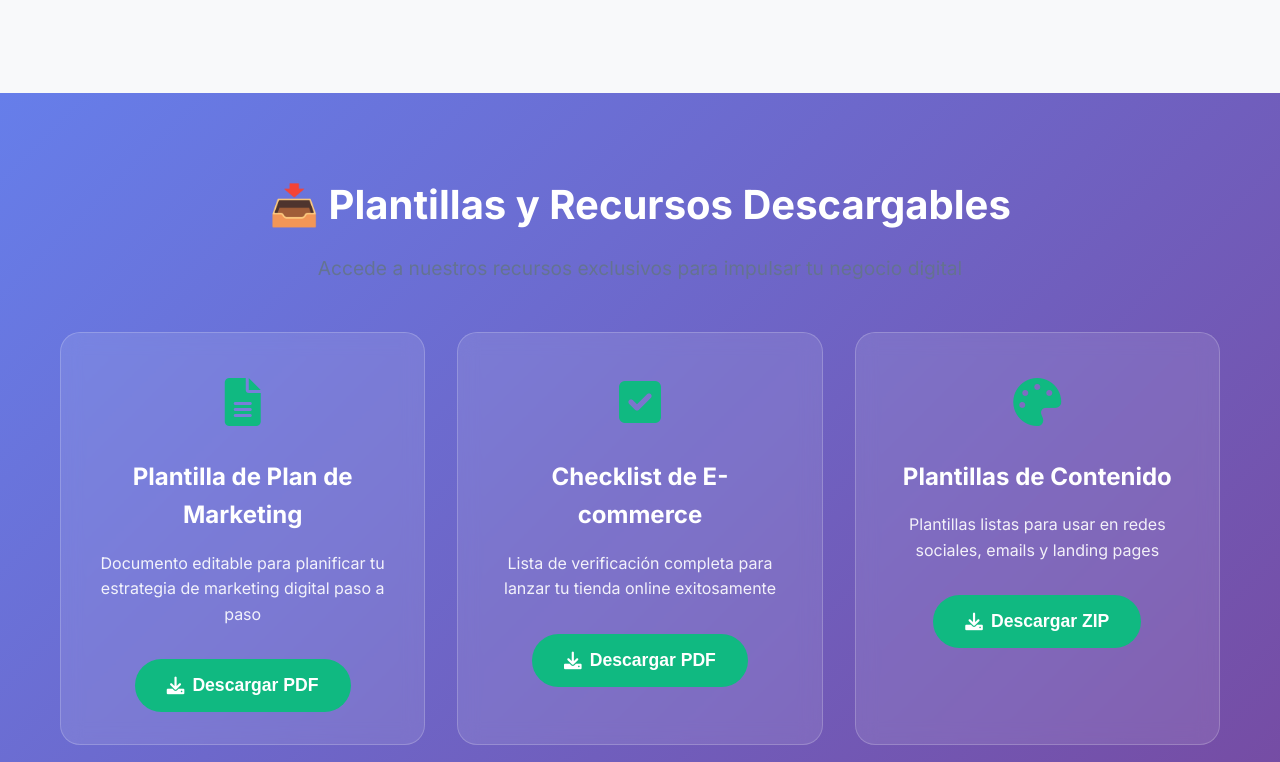
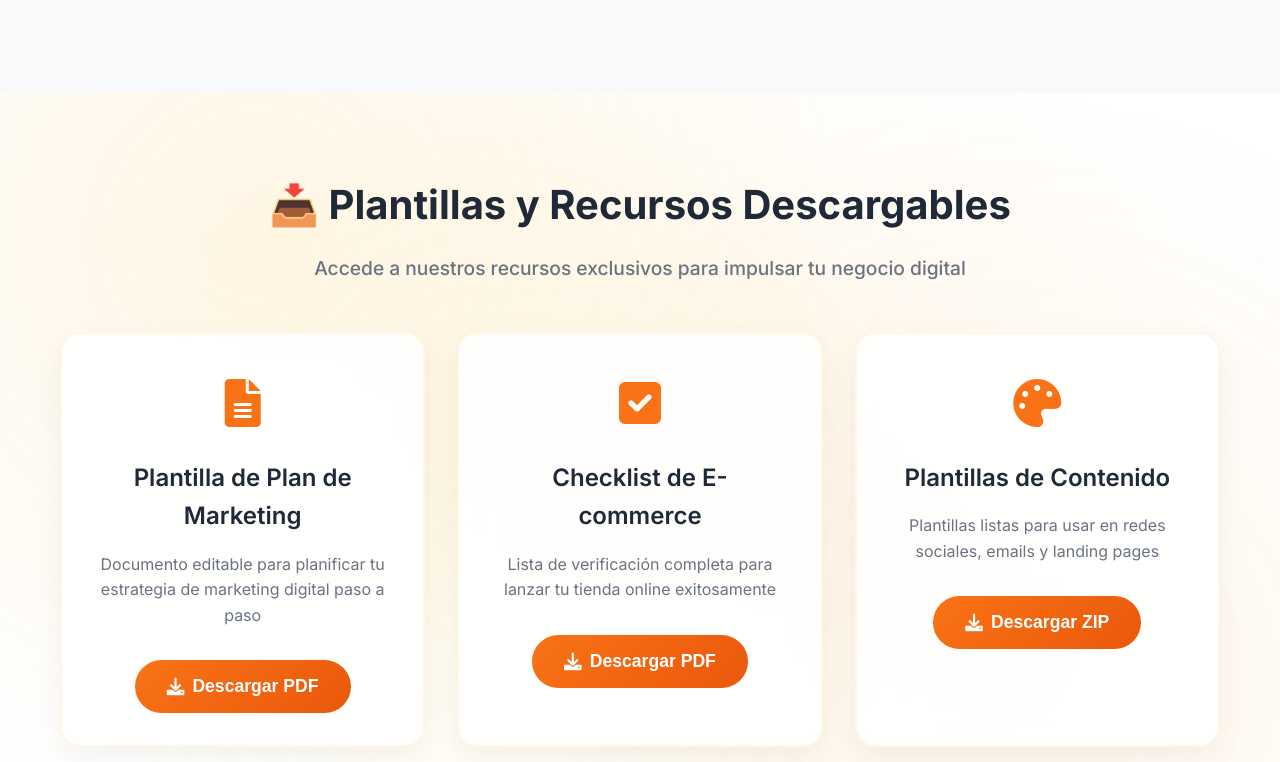
Before and after one commit to ideasdevops/ciber-risk-mockup, a website: page index.html in a window 1280 px wide. Shown: the part 8998-9760 px from the top of the page. Drawn offline with Linux system fonts and the light colour scheme.

Commit message:
Actualizar estilo de seccion de descargas
- Cambiar fondo violeta por blanco con burbujas de lava difuminadas
- Implementar acentos naranjas en iconos y botones
- Agregar efectos de hover con animaciones suaves
- Crear gradientes naranjas en botones de descarga
- Aplicar efectos de brillo en hover de botones
- Mejorar contraste y legibilidad del texto
- Mantener consistencia con el estilo general del sitio

```diff
--- a/frontend/styles.css
+++ b/frontend/styles.css
@@ -883,23 +883,47 @@ html {
    DOWNLOADS SECTION
    =============================================== */
 .downloads-section {
-    background: linear-gradient(135deg, #667eea 0%, #764ba2 100%);
+    background: #ffffff;
     padding: 5rem 0;
-    color: white;
+    position: relative;
+    overflow: hidden;
+}
+
+.downloads-section::before {
+    content: '';
+    position: absolute;
+    top: 0;
+    left: 0;
+    right: 0;
+    bottom: 0;
+    background:
+        radial-gradient(circle at 20% 20%, rgba(255, 165, 0, 0.1) 0%, transparent 50%),
+        radial-gradient(circle at 80% 80%, rgba(255, 140, 0, 0.08) 0%, transparent 50%),
+        radial-gradient(circle at 40% 60%, rgba(255, 200, 0, 0.06) 0%, transparent 50%),
+        radial-gradient(circle at 60% 40%, rgba(255, 165, 0, 0.05) 0%, transparent 50%);
+    pointer-events: none;
+    z-index: 1;
+}
+
+.downloads-section .container {
+    position: relative;
+    z-index: 2;
 }
 
 .downloads-section h2 {
     text-align: center;
     font-size: 2.5rem;
     margin-bottom: 1rem;
-    color: white;
+    color: #1f2937;
+    font-weight: 700;
 }
 
 .downloads-section .section-subtitle {
     text-align: center;
     font-size: 1.2rem;
     margin-bottom: 3rem;
-    opacity: 0.9;
+    color: #6b7280;
+    font-weight: 500;
 }
 
 .downloads-grid {
@@ -910,40 +934,69 @@ html {
 }
 
 .download-card {
-    background: rgba(255, 255, 255, 0.1);
+    background: rgba(255, 255, 255, 0.9);
     backdrop-filter: blur(10px);
     border-radius: 20px;
     padding: 2rem;
     text-align: center;
-    border: 1px solid rgba(255, 255, 255, 0.2);
-    transition: transform 0.3s ease, box-shadow 0.3s ease;
+    border: 2px solid rgba(255, 165, 0, 0.1);
+    transition: all 0.3s ease;
+    box-shadow: 0 10px 30px rgba(0, 0, 0, 0.05);
+    position: relative;
+    overflow: hidden;
+}
+
+.download-card::before {
+    content: '';
+    position: absolute;
+    top: -50%;
+    left: -50%;
+    width: 200%;
+    height: 200%;
+    background: radial-gradient(circle, rgba(255, 165, 0, 0.03) 0%, transparent 70%);
+    opacity: 0;
+    transition: opacity 0.3s ease;
+    pointer-events: none;
 }
 
 .download-card:hover {
-    transform: translateY(-5px);
-    box-shadow: 0 20px 40px rgba(0, 0, 0, 0.1);
+    transform: translateY(-8px);
+    box-shadow: 0 20px 40px rgba(255, 165, 0, 0.15);
+    border-color: rgba(255, 165, 0, 0.3);
+}
+
+.download-card:hover::before {
+    opacity: 1;
 }
 
 .download-icon {
     font-size: 3rem;
-    color: #10b981;
+    color: #f97316;
     margin-bottom: 1rem;
+    transition: all 0.3s ease;
+}
+
+.download-card:hover .download-icon {
+    color: #ea580c;
+    transform: scale(1.1);
 }
 
 .download-card h3 {
     font-size: 1.5rem;
     margin-bottom: 1rem;
-    color: white;
+    color: #1f2937;
+    font-weight: 600;
 }
 
 .download-card p {
     margin-bottom: 2rem;
-    opacity: 0.9;
+    color: #6b7280;
     line-height: 1.6;
+    font-size: 1rem;
 }
 
 .download-btn {
-    background: #10b981;
+    background: linear-gradient(135deg, #f97316 0%, #ea580c 100%);
     color: white;
     border: none;
     padding: 1rem 2rem;
@@ -955,12 +1008,34 @@ html {
     display: inline-flex;
     align-items: center;
     gap: 0.5rem;
+    position: relative;
+    overflow: hidden;
+}
+
+.download-btn::before {
+    content: '';
+    position: absolute;
+    top: 0;
+    left: -100%;
+    width: 100%;
+    height: 100%;
+    background: linear-gradient(90deg, transparent, rgba(255, 255, 255, 0.2), transparent);
+    transition: left 0.5s ease;
+}
+
+.download-btn:hover::before {
+    left: 100%;
 }
 
 .download-btn:hover {
-    background: #059669;
+    background: linear-gradient(135deg, #ea580c 0%, #dc2626 100%);
     transform: translateY(-2px);
-    box-shadow: 0 10px 20px rgba(16, 185, 129, 0.3);
+    box-shadow: 0 10px 25px rgba(249, 115, 22, 0.4);
+}
+
+.download-btn:active {
+    transform: translateY(0);
+    box-shadow: 0 5px 15px rgba(249, 115, 22, 0.3);
 }
 
 /* Modal Styles */
--- a/styles.css
+++ b/styles.css
@@ -883,23 +883,47 @@ html {
    DOWNLOADS SECTION
    =============================================== */
 .downloads-section {
-    background: linear-gradient(135deg, #667eea 0%, #764ba2 100%);
+    background: #ffffff;
     padding: 5rem 0;
-    color: white;
+    position: relative;
+    overflow: hidden;
+}
+
+.downloads-section::before {
+    content: '';
+    position: absolute;
+    top: 0;
+    left: 0;
+    right: 0;
+    bottom: 0;
+    background:
+        radial-gradient(circle at 20% 20%, rgba(255, 165, 0, 0.1) 0%, transparent 50%),
+        radial-gradient(circle at 80% 80%, rgba(255, 140, 0, 0.08) 0%, transparent 50%),
+        radial-gradient(circle at 40% 60%, rgba(255, 200, 0, 0.06) 0%, transparent 50%),
+        radial-gradient(circle at 60% 40%, rgba(255, 165, 0, 0.05) 0%, transparent 50%);
+    pointer-events: none;
+    z-index: 1;
+}
+
+.downloads-section .container {
+    position: relative;
+    z-index: 2;
 }
 
 .downloads-section h2 {
     text-align: center;
     font-size: 2.5rem;
     margin-bottom: 1rem;
-    color: white;
+    color: #1f2937;
+    font-weight: 700;
 }
 
 .downloads-section .section-subtitle {
     text-align: center;
     font-size: 1.2rem;
     margin-bottom: 3rem;
-    opacity: 0.9;
+    color: #6b7280;
+    font-weight: 500;
 }
 
 .downloads-grid {
@@ -910,40 +934,69 @@ html {
 }
 
 .download-card {
-    background: rgba(255, 255, 255, 0.1);
+    background: rgba(255, 255, 255, 0.9);
     backdrop-filter: blur(10px);
     border-radius: 20px;
     padding: 2rem;
     text-align: center;
-    border: 1px solid rgba(255, 255, 255, 0.2);
-    transition: transform 0.3s ease, box-shadow 0.3s ease;
+    border: 2px solid rgba(255, 165, 0, 0.1);
+    transition: all 0.3s ease;
+    box-shadow: 0 10px 30px rgba(0, 0, 0, 0.05);
+    position: relative;
+    overflow: hidden;
+}
+
+.download-card::before {
+    content: '';
+    position: absolute;
+    top: -50%;
+    left: -50%;
+    width: 200%;
+    height: 200%;
+    background: radial-gradient(circle, rgba(255, 165, 0, 0.03) 0%, transparent 70%);
+    opacity: 0;
+    transition: opacity 0.3s ease;
+    pointer-events: none;
 }
 
 .download-card:hover {
-    transform: translateY(-5px);
-    box-shadow: 0 20px 40px rgba(0, 0, 0, 0.1);
+    transform: translateY(-8px);
+    box-shadow: 0 20px 40px rgba(255, 165, 0, 0.15);
+    border-color: rgba(255, 165, 0, 0.3);
+}
+
+.download-card:hover::before {
+    opacity: 1;
 }
 
 .download-icon {
     font-size: 3rem;
-    color: #10b981;
+    color: #f97316;
     margin-bottom: 1rem;
+    transition: all 0.3s ease;
+}
+
+.download-card:hover .download-icon {
+    color: #ea580c;
+    transform: scale(1.1);
 }
 
 .download-card h3 {
     font-size: 1.5rem;
     margin-bottom: 1rem;
-    color: white;
+    color: #1f2937;
+    font-weight: 600;
 }
 
 .download-card p {
     margin-bottom: 2rem;
-    opacity: 0.9;
+    color: #6b7280;
     line-height: 1.6;
+    font-size: 1rem;
 }
 
 .download-btn {
-    background: #10b981;
+    background: linear-gradient(135deg, #f97316 0%, #ea580c 100%);
     color: white;
     border: none;
     padding: 1rem 2rem;
@@ -955,12 +1008,34 @@ html {
     display: inline-flex;
     align-items: center;
     gap: 0.5rem;
+    position: relative;
+    overflow: hidden;
+}
+
+.download-btn::before {
+    content: '';
+    position: absolute;
+    top: 0;
+    left: -100%;
+    width: 100%;
+    height: 100%;
+    background: linear-gradient(90deg, transparent, rgba(255, 255, 255, 0.2), transparent);
+    transition: left 0.5s ease;
+}
+
+.download-btn:hover::before {
+    left: 100%;
 }
 
 .download-btn:hover {
-    background: #059669;
+    background: linear-gradient(135deg, #ea580c 0%, #dc2626 100%);
     transform: translateY(-2px);
-    box-shadow: 0 10px 20px rgba(16, 185, 129, 0.3);
+    box-shadow: 0 10px 25px rgba(249, 115, 22, 0.4);
+}
+
+.download-btn:active {
+    transform: translateY(0);
+    box-shadow: 0 5px 15px rgba(249, 115, 22, 0.3);
 }
 
 /* Modal Styles */
```
